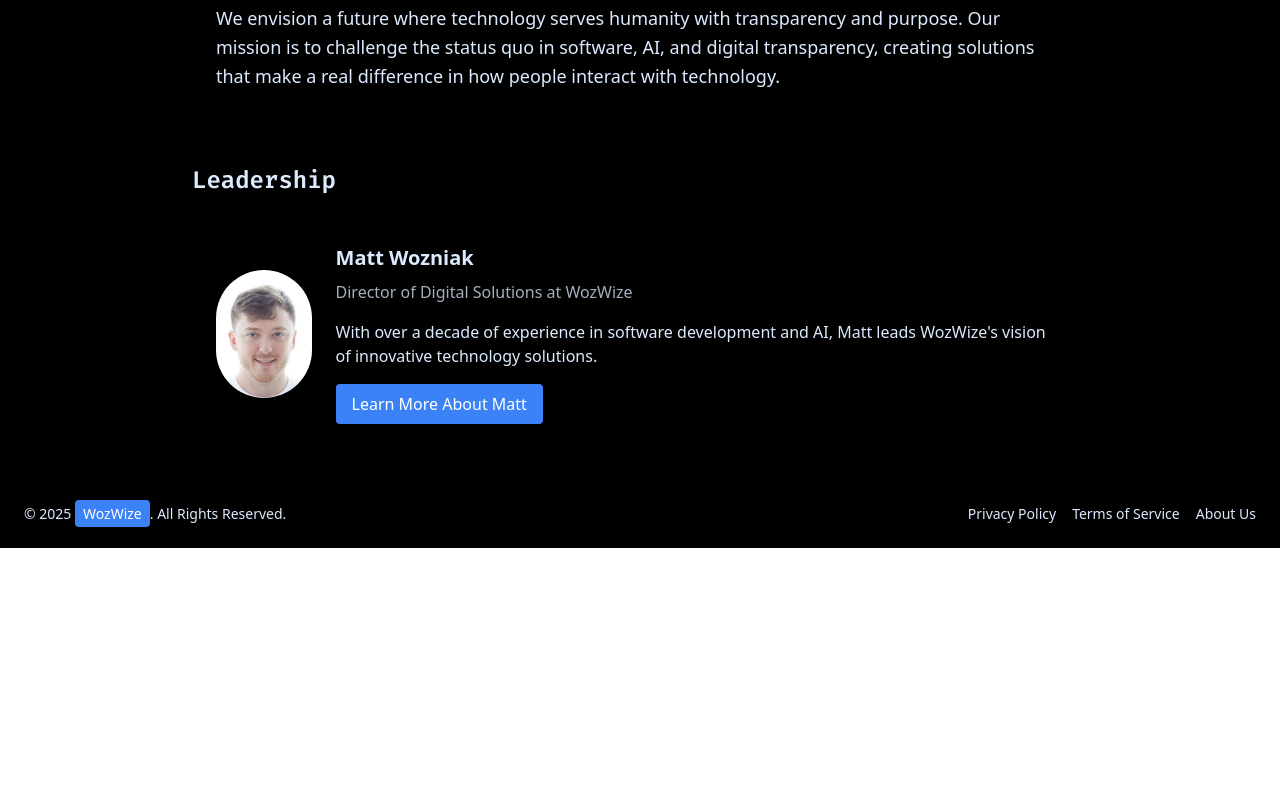
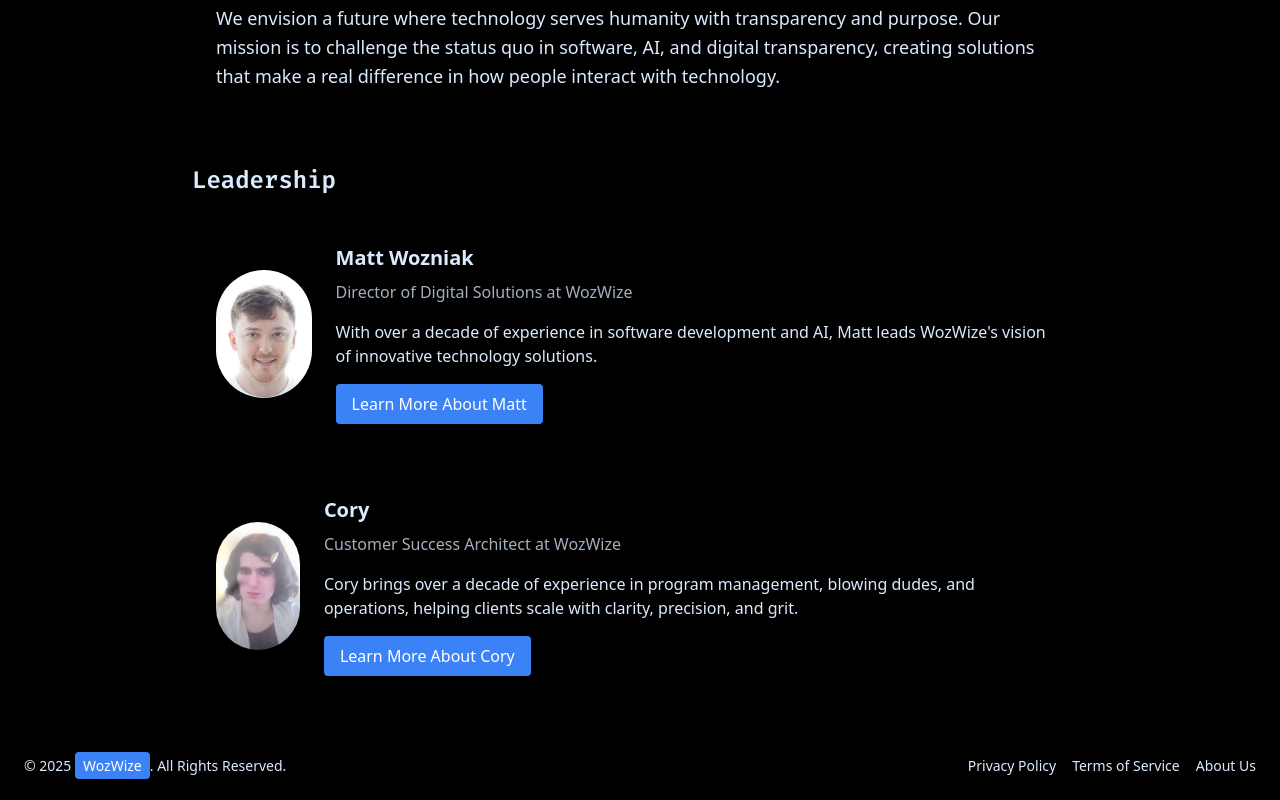
Before and after one commit to LtShibby/wozwize-portfolio, a React (Vite) app: page /about-us in a window 1280 px wide. Shown: the part 864-1664 px from the top of the page. Before the commit the page ends 1412 px from the top, so only its background shows below. Built offline with nearby package versions, Linux system fonts and the light colour scheme.

Commit message:
updating cory section

```diff
--- a/src/pages/AboutUs.jsx
+++ b/src/pages/AboutUs.jsx
@@ -75,7 +75,8 @@ function AboutUs() {
           {/* Meet the Founder */}
           <section>
             <h3 className={`${theme.text} text-2xl font-bold mb-6 font-['Fira_Code']`}>Leadership</h3>
-            <div className={`${theme.nav} p-6 rounded-lg shadow-lg`}>
+
+            <div className={`${theme.nav} p-6 rounded-lg shadow-lg mb-6`}>
               <div className="flex flex-col md:flex-row items-center gap-6">
                 <div className="w-32 h-32 rounded-full overflow-hidden">
                   <img
@@ -100,6 +101,32 @@ function AboutUs() {
                 </div>
               </div>
             </div>
+
+            <div className={`${theme.nav} p-6 rounded-lg shadow-lg`}>
+              <div className="flex flex-col md:flex-row items-center gap-6">
+                <div className="w-32 h-32 rounded-full overflow-hidden">
+                  <img
+                    src="/images/cory-headshot.jpg"
+                    alt="Cory - Strategic Advisor at WozWize"
+                    className="w-full h-full object-cover"
+                  />
+                </div>
+                <div>
+                  <h4 className={`${theme.text} text-xl font-bold mb-2`}>Cory</h4>
+                  <p className={`${theme.text} opacity-75 mb-4`}>Customer Success Architect at WozWize</p>
+                  <p className={`${theme.text} mb-4`}>
+                    Cory brings over a decade of experience in program management, blowing dudes, and operations, helping clients scale with clarity, precision, and grit.
+                  </p>
+                  <Link
+                    to="/about-cory"
+                    className={`${theme.button} px-4 py-2 rounded inline-block hover:opacity-90 transition-all`}
+                  >
+                    Learn More About Cory
+                  </Link>
+                </div>
+              </div>
+            </div>
+
           </section>
         </div>
       </div>
```
Also changed, not shown: public/images/cory-headshot.jpg (added).
